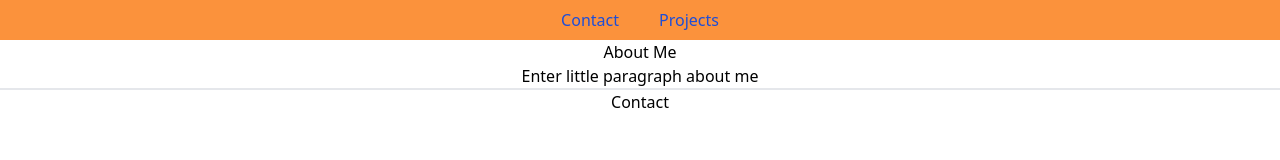
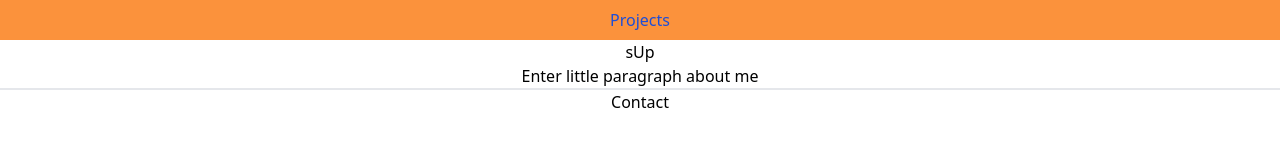
Before and after one commit to b0yage/portflolio, a plain HTML site: page index2.html in a window 1280 px wide. Drawn offline with nearby package versions, Linux system fonts and the light colour scheme.

Commit message:
first portfolio edit

```diff
--- a/contact.html
+++ /dev/null
@@ -1,15 +0,0 @@
-<!DOCTYPE html>
-<html lang="en">
-<head>
-    <meta charset="UTF-8">
-    <meta http-equiv="X-UA-Compatible" content="IE=edge">
-    <meta name="viewport" content="width=device-width, initial-scale=1.0">
-    <title>Voyage</title>
-    <script src="https://cdn.tailwindcss.com"></script>
-</head>
-<body>
-<p> is this thing on </p>
-
-
-</body>
-</html>
--- a/index2.html
+++ b/index2.html
@@ -10,14 +10,13 @@
 
 <!---Navigation Bar-->
 <nav class="flex justify-center space-x-4 bg-orange-400">
-  <a href="./contact.html" class="font-medium px-3 py-2 text-blue-700 rounded-lg hover:bg-blue-100 hover:text-blue-900">Contact</a>
   <a href="./projects.html" class="font-medium px-3 py-2 text-blue-700 rounded-lg hover:bg-blue-100 hover:text-blue-900">Projects</a>
 </nav>
 
 
 <div class="border-b-2">
   <div class="flex justify-center">
-      <h3>About Me</h3>
+      <h3>sUp</h3>
   </div>
   <div class="flex justify-center">
       <h4> Enter little paragraph about me </h4>
```
Also changed, not shown: projects.html (+0 -1 lines).
